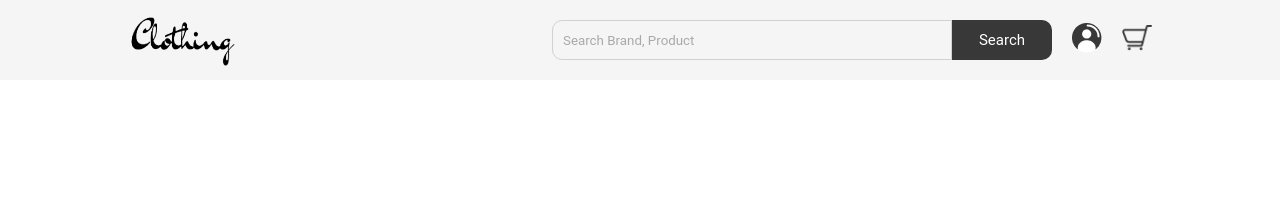
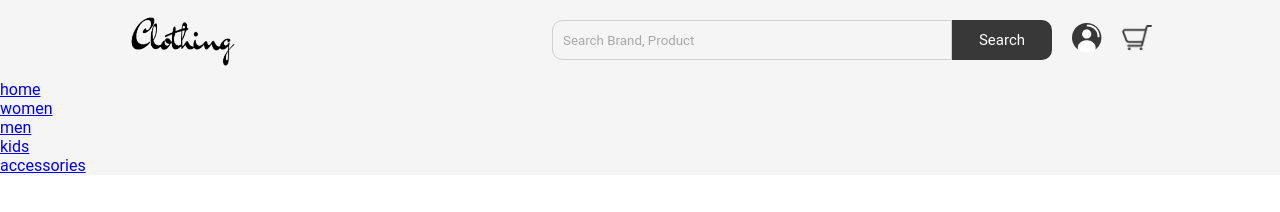
Before and after one commit to mjakerick/ecommerce-website, a plain HTML site: page index.html in a window 1280 px wide. Drawn offline with Linux system fonts and the light colour scheme.

Commit message:
added nav bar list items

```diff
--- a/index.html
+++ b/index.html
@@ -21,6 +21,13 @@
           <a href="#"><img src="img/cart.png" alt=""></a>
         </div>
       </div>
+      <ul class="links-container">
+        <li class="link-item"><a href="#" class="link">home</a></li>
+        <li class="link-item"><a href="#" class="link">women</a></li>
+        <li class="link-item"><a href="#" class="link">men</a></li>
+        <li class="link-item"><a href="#" class="link">kids</a></li>
+        <li class="link-item"><a href="#" class="link">accessories</a></li>
+      </ul>
     </nav>
   </body>
 </html>
```
